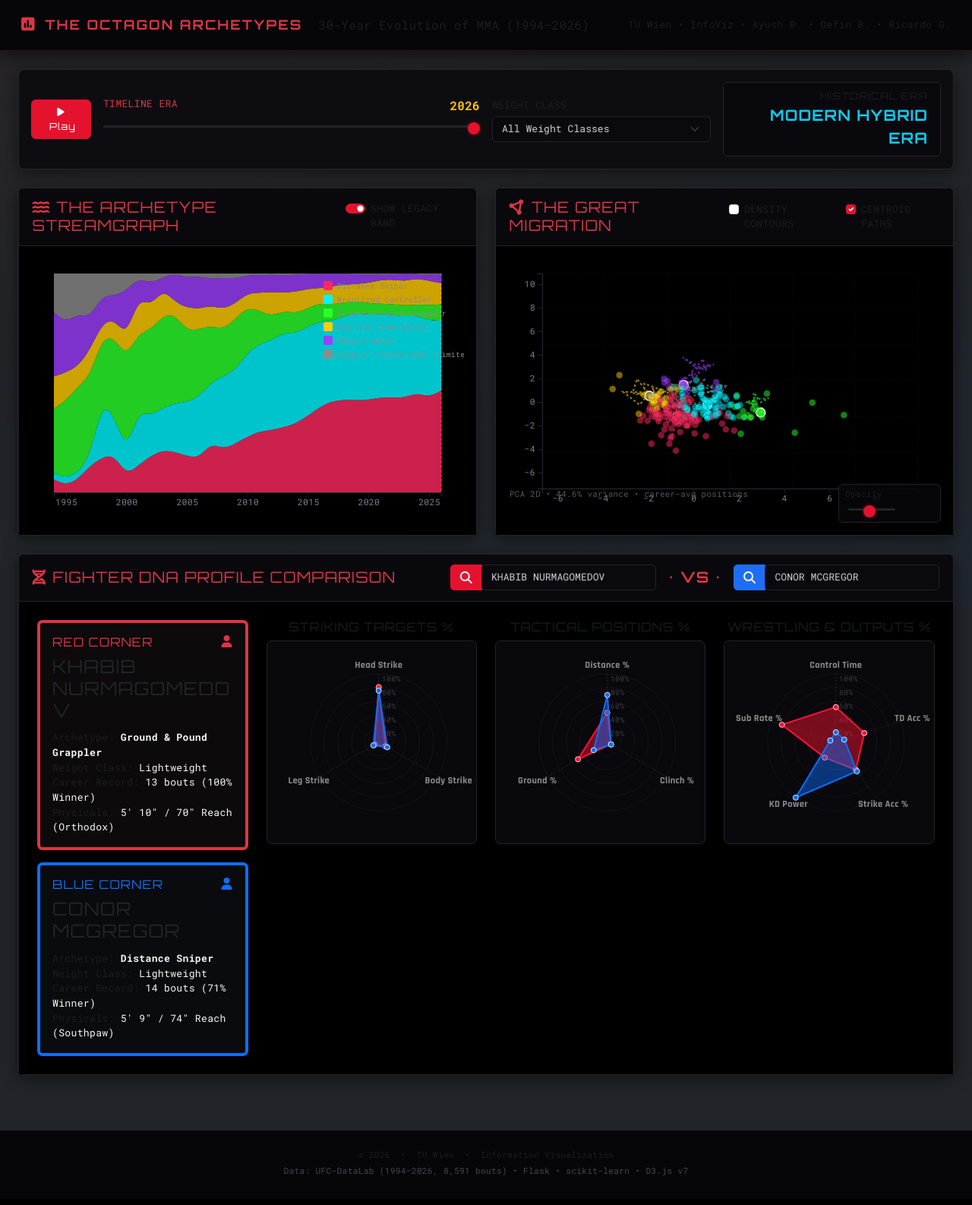
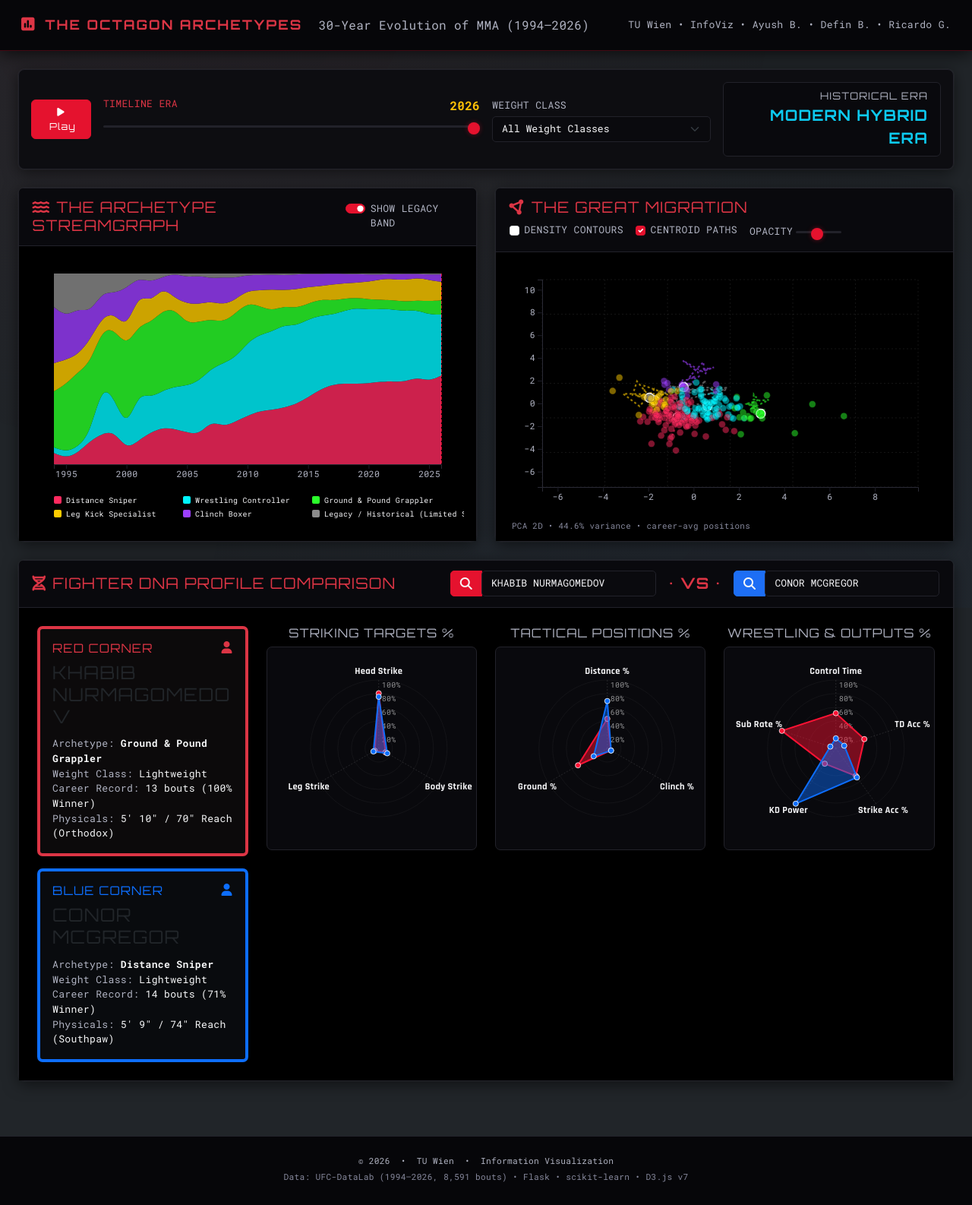
Before and after one commit to Ayushbh6/Info-Viz, a Flask app: page / in a window 1280 px wide. Shown: the whole page at 76% size. Before the commit the page ends 1548 px from the top, so only its background shows below. Run offline with Flask 3, Linux system fonts and the light colour scheme.

Commit message:
added better UI

```diff
--- a/static/css/style.css
+++ b/static/css/style.css
@@ -7,9 +7,9 @@
     --bg-header:     #060609;
     --border-color:  #22222a;
     --border-mid:    rgba(255,255,255,0.08);
-    --text-body:     #ccccd8;
-    --text-muted:    #7a7a90;
-    --text-dim:      #555565;
+    --text-body:     #f5f5f7;
+    --text-muted:    #b0b3c2;
+    --text-dim:      #86889c;
     --danger-neon:   #e5122e;
     --danger-dim:    rgba(229, 18, 46, 0.10);
     --primary-neon:  #1d6ef5;
@@ -251,9 +251,23 @@ header .navbar-brand .font-title {
     font-size: 0.72rem !important;
 }
 
+/* ---- Text Class Overrides for Dark Mode Visibility ---- */
+.text-muted {
+    color: var(--text-muted) !important;
+}
+.text-dim {
+    color: var(--text-dim) !important;
+}
+
+/* Placeholder text styling for search inputs */
+.form-control::placeholder {
+    color: var(--text-dim) !important;
+    opacity: 0.8 !important;
+}
+
 /* ---- Grid lines ---- */
 .grid-line {
-    stroke: rgba(255,255,255,0.04);
+    stroke: rgba(255,255,255,0.08);
     stroke-dasharray: 2, 3;
 }
 
--- a/static/js/main.js
+++ b/static/js/main.js
@@ -191,12 +191,21 @@ function setupControls() {
             btn.classed("btn-danger", false).classed("btn-warning", true);
 
             let currentYear = parseInt(d3.select("#year-slider").property("value"));
-            if (currentYear >= 2026) currentYear = 1994; // Reset loop if at the end
+            if (currentYear >= 2026) {
+                currentYear = 1994; // Reset to start if currently at the very end
+                d3.select("#year-slider").property("value", currentYear);
+                updateTimelineYear(currentYear);
+            }
 
             window.state.playInterval = setInterval(() => {
                 currentYear++;
                 if (currentYear > 2026) {
-                    currentYear = 1994; // loop wrap
+                    // Reached the end: Stop playing automatically
+                    clearInterval(window.state.playInterval);
+                    window.state.isPlaying = false;
+                    btn.html('<i class="fa-solid fa-play"></i> <span class="ms-1 d-none d-sm-inline">Play</span>');
+                    btn.classed("btn-danger", true).classed("btn-warning", false);
+                    return;
                 }
                 d3.select("#year-slider").property("value", currentYear);
                 updateTimelineYear(currentYear);
--- a/static/js/migration.js
+++ b/static/js/migration.js
@@ -4,7 +4,7 @@ class MigrationScatterPlot {
     constructor(containerId, tooltipId) {
         this.containerId = containerId;
         this.tooltipId = tooltipId;
-        this.margin = { top: 20, right: 30, bottom: 45, left: 45 };
+        this.margin = { top: 20, right: 30, bottom: 55, left: 45 };
         this.colors = {
             "Distance Sniper": "#ff2a5f",
             "Wrestling Controller": "#00f5ff",
--- a/static/js/radarchart.js
+++ b/static/js/radarchart.js
@@ -56,7 +56,7 @@ class RadarChart {
             this.svg.append("text")
                 .attr("x", 4)
                 .attr("y", -r + 10)
-                .attr("fill", "rgba(255,255,255,0.2)")
+                .attr("fill", "rgba(255,255,255,0.55)")
                 .style("font-family", "Roboto Mono, monospace")
                 .style("font-size", "0.62rem")
                 .text(`${(i / levels) * 100}%`);
@@ -95,7 +95,7 @@ class RadarChart {
                 .attr("y", ly)
                 .attr("text-anchor", "middle")
                 .attr("alignment-baseline", "middle")
-                .attr("fill", "#8c8c8c")
+                .attr("fill", "#f5f5f7")
                 .style("font-family", "Rajdhani, sans-serif")
                 .style("font-size", "0.78rem")
                 .style("font-weight", "bold")
--- a/static/js/streamgraph.js
+++ b/static/js/streamgraph.js
@@ -4,7 +4,7 @@ class StreamgraphChart {
     constructor(containerId, tooltipId) {
         this.containerId = containerId;
         this.tooltipId = tooltipId;
-        this.margin = { top: 20, right: 30, bottom: 40, left: 30 };
+        this.margin = { top: 20, right: 30, bottom: 85, left: 30 };
         this.colors = {
             "Distance Sniper": "#ff2a5f",            // Neon Pink
             "Wrestling Controller": "#00f5ff",        // Cyan
@@ -200,14 +200,28 @@ class StreamgraphChart {
 
     renderLegend() {
         this.svg.selectAll(".legend-group").remove();
-        const archetypes = Object.keys(this.colors);
+
+        // Filter archetypes to only those currently active (honoring showLegacy status)
+        const archetypes = Object.keys(this.colors).filter(k => {
+            if (!this.showLegacy && k === "Legacy / Historical (Limited Stats)") return false;
+            return true;
+        });
+
+        // Translate the legend group to be horizontally placed below the X-axis numbers (which are at this.height)
         const legend = this.svg.append("g")
             .attr("class", "legend-group")
-            .attr("transform", `translate(${this.width - 155}, 10)`);
+            .attr("transform", `translate(0, ${this.height + 42})`);
+
+        // Compute 3 columns evenly distributed across this.width
+        const numCols = 3;
+        const colWidth = this.width / numCols;
 
         archetypes.forEach((arch, i) => {
+            const col = i % numCols;
+            const row = Math.floor(i / numCols);
+
             const g = legend.append("g")
-                .attr("transform", `translate(0, ${i * 18})`)
+                .attr("transform", `translate(${col * colWidth}, ${row * 18})`)
                 .style("cursor", "pointer")
                 .on("click", () => {
                     const customEvent = new CustomEvent("archetypeSelected", { detail: { archetype: arch } });
@@ -215,15 +229,15 @@ class StreamgraphChart {
                 });
 
             g.append("rect")
-                .attr("width", 12)
-                .attr("height", 12)
+                .attr("width", 10)
+                .attr("height", 10)
                 .attr("fill", this.colors[arch])
                 .attr("rx", 2);
 
             g.append("text")
-                .attr("x", 18)
-                .attr("y", 10)
-                .attr("fill", "#8c8c8c")
+                .attr("x", 16)
+                .attr("y", 9)
+                .attr("fill", "#f5f5f7")
                 .style("font-family", "Roboto Mono, monospace")
                 .style("font-size", "0.62rem")
                 .text(arch);
--- a/templates/index.html
+++ b/templates/index.html
@@ -112,12 +112,12 @@
             <!-- Right Card: Scatter plot / The Great Migration -->
             <div class="col-xl-6 col-12">
                 <div class="card bg-octagon border-secondary h-100">
-                    <div class="card-header bg-black border-bottom border-secondary d-flex justify-content-between align-items-center">
+                    <div class="card-header bg-black border-bottom border-secondary d-flex justify-content-between align-items-center flex-wrap gap-2">
                         <h5 class="m-0 font-title text-uppercase text-danger">
                             <i class="fa-solid fa-circle-nodes text-danger me-2"></i>The Great Migration
                         </h5>
                         <!-- Scatter Display Settings -->
-                        <div class="d-flex align-items-center gap-3">
+                        <div class="d-flex align-items-center gap-3 flex-wrap">
                             <div class="form-check form-check-inline font-mono fs-7 text-uppercase text-muted m-0">
                                 <input class="form-check-input" type="checkbox" id="cb-contours">
                                 <label class="form-check-label" for="cb-contours">Density Contours</label>
@@ -126,6 +126,11 @@
                                 <input class="form-check-input" type="checkbox" id="cb-centroids" checked>
                                 <label class="form-check-label" for="cb-centroids">Centroid Paths</label>
                             </div>
+                            <!-- Integrated Opacity Slider -->
+                            <div class="d-flex align-items-center gap-1 font-mono fs-7 text-uppercase text-muted">
+                                <span>Opacity</span>
+                                <input type="range" class="form-range d-inline-block align-middle custom-slider" id="opacity-slider" min="0.1" max="1.0" step="0.05" value="0.5" style="width: 60px;">
+                            </div>
                         </div>
                     </div>
                     <div class="card-body bg-black position-relative p-3" style="min-height: 380px;">
@@ -133,14 +138,8 @@
                         <div id="scatter-tooltip" class="custom-tooltip font-mono"></div>
 
                         <!-- PCA Annotation -->
-                        <div class="chart-caption position-absolute" style="bottom: 46px; left: 12px;">
+                        <div class="chart-caption position-absolute" style="bottom: 12px; left: 15px;">
                             PCA 2D &bull; 44.6% variance &bull; career-avg positions
-                        </div>
-
-                        <!-- Mini Opacity Slider Overlay -->
-                        <div class="position-absolute bottom-0 end-0 m-3 px-2 py-1 border rounded font-mono fs-8 text-muted" style="background:rgba(7,7,10,0.88); border-color:#22222a !important; width: 135px;">
-                            <span class="fs-8">Opacity</span>
-                            <input type="range" class="form-range d-inline-block align-middle custom-slider ms-1" id="opacity-slider" min="0.1" max="1.0" step="0.05" value="0.5" style="width: 62px;">
                         </div>
                     </div>
                 </div>
@@ -250,7 +249,7 @@
     <footer class="text-center text-muted font-mono fs-8 py-4 mt-5">
         <div class="container">
             <p class="m-0">&copy; 2026 &nbsp;&bull;&nbsp; TU Wien &nbsp;&bull;&nbsp; Information Visualization</p>
-            <p class="m-1" style="color:#444455;">Data: UFC-DataLab (1994–2026, 8,591 bouts) &bull; Flask &bull; scikit-learn &bull; D3.js v7</p>
+            <p class="m-1 text-dim">Data: UFC-DataLab (1994–2026, 8,591 bouts) &bull; Flask &bull; scikit-learn &bull; D3.js v7</p>
         </div>
     </footer>
 
```
